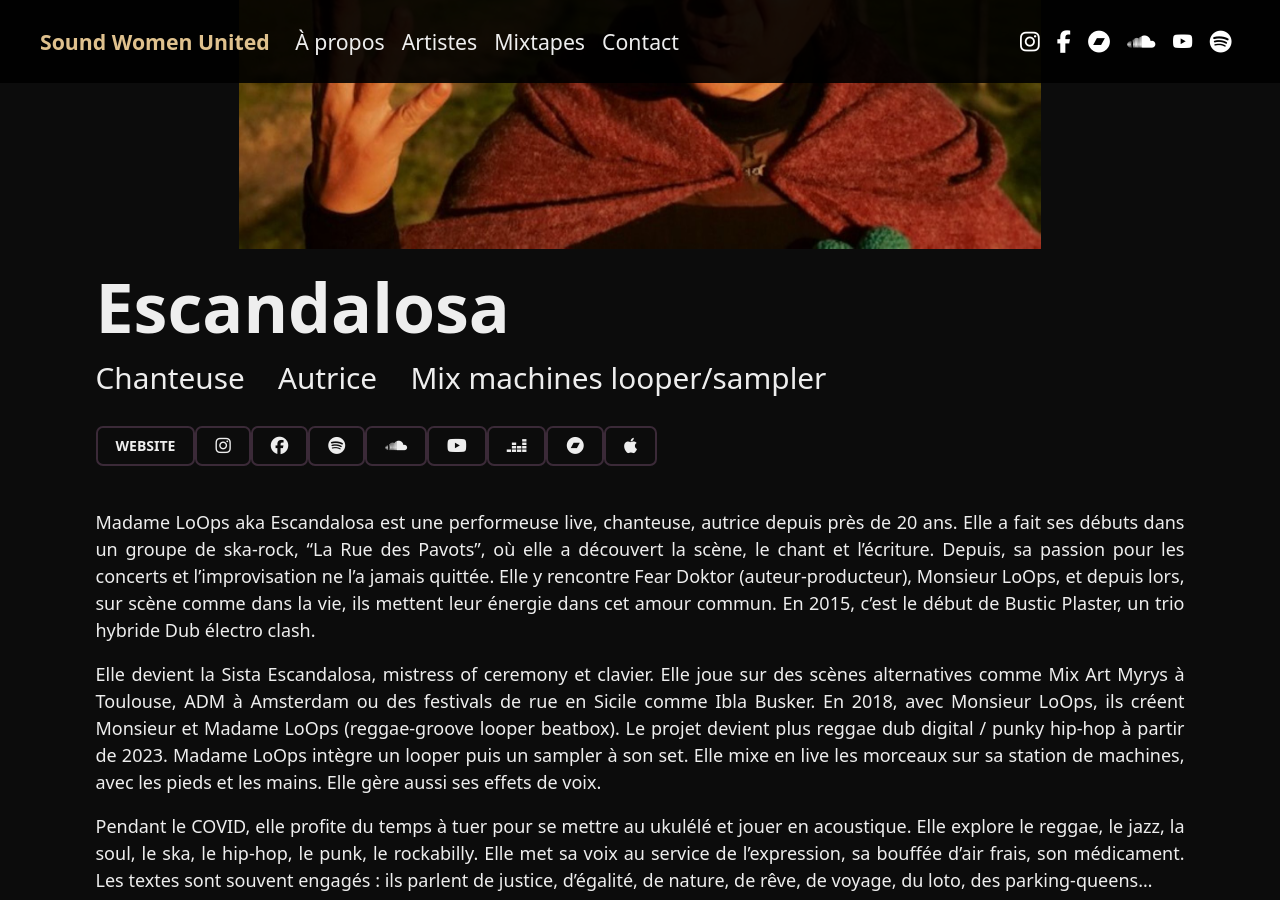
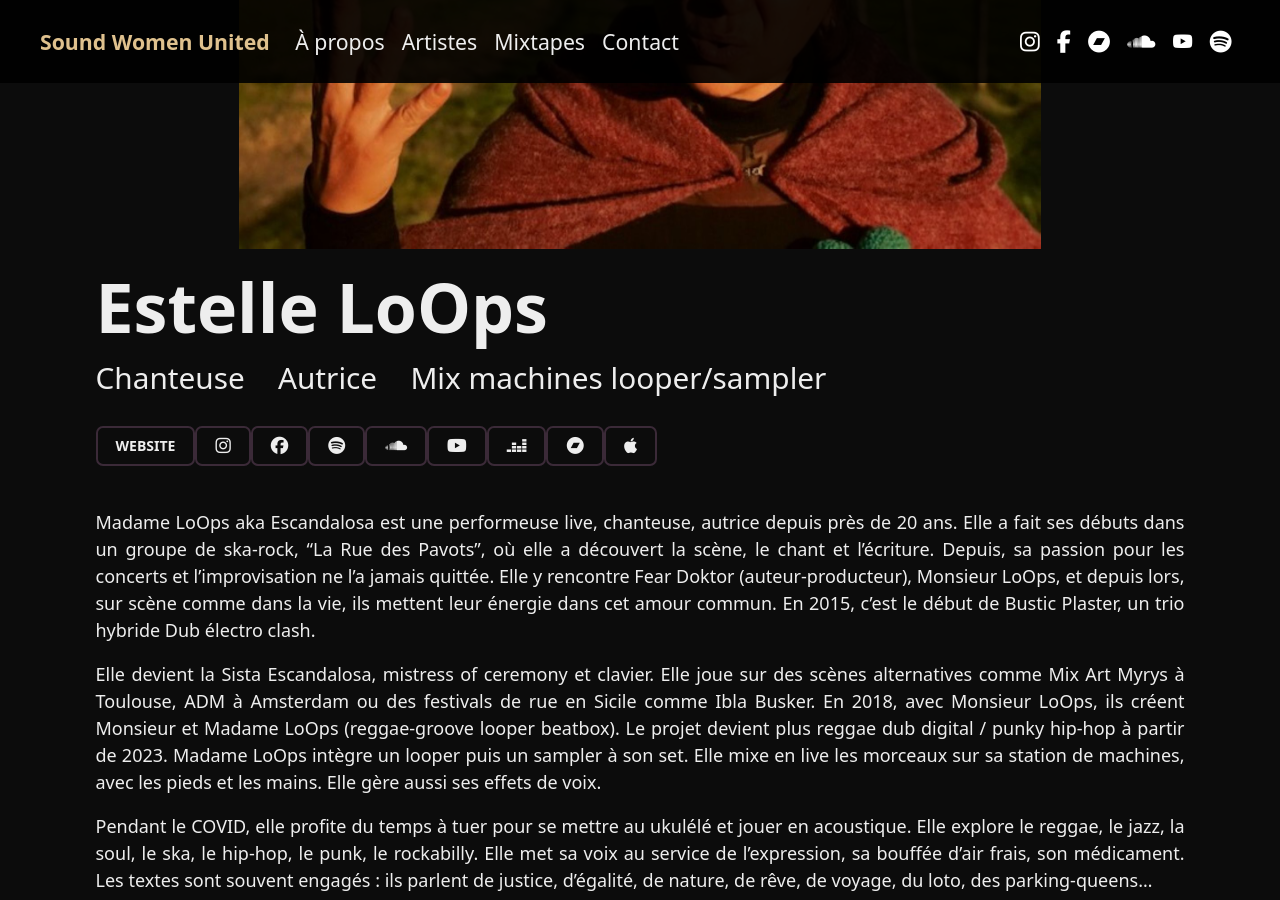
Before and after one commit to sabord/swu, a Jekyll site: the page built from docs/_artists/Estelle_LoOps.md, in a window 1280 px wide and 900 px high, scrolled down 374 px. Built offline with Jekyll 4.4.1, drawn with Linux system fonts in a browser that asks for light colours.

Commit message:
modify Estelle LoOps

```diff
--- a/docs/_artists/Escandalosa.md
+++ b/docs/_artists/Estelle_LoOps.md
@@ -1,7 +1,7 @@
 ---
 layout: artist
 modal-id: 40
-name: Escandalosa
+name: Estelle LoOps
 directory: 40_Monsieur_et_Madame_LOops
 sound-system:
 tags:
```
